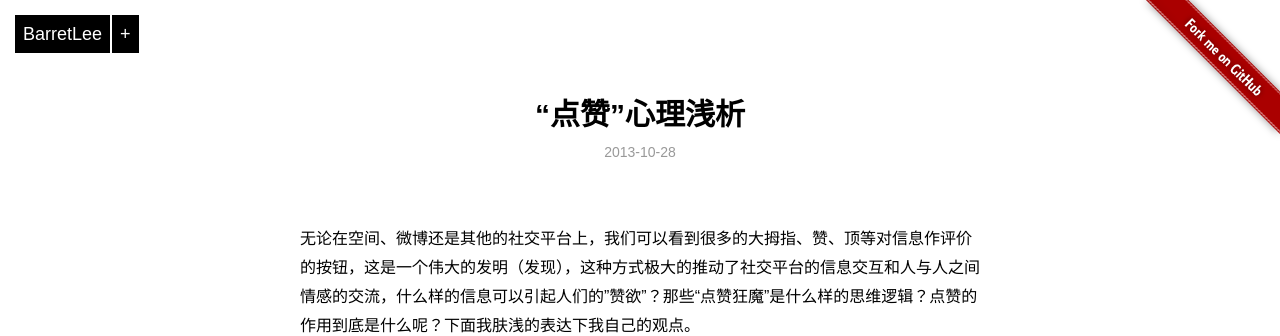
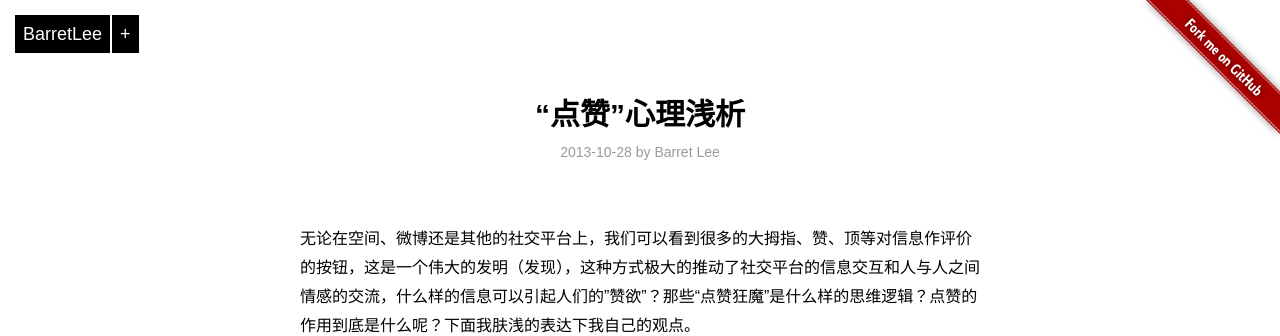
Before and after one commit to hustskyking/hustskyking.github.io, a Jekyll site: the page built from _posts/opinion/2013-10-28-something-in-i-like.md, in a window 1280 px wide. Shown: the top 336 px of the page. Built offline with Jekyll 4.4.1, drawn with Linux system fonts in a browser that asks for light colours; Markdown is read by kramdown in place of the engine named in the settings; comment, search, counter and statistics services are not loaded.

Commit message:
author_name
在config.yml中添加author_name属性

```diff
--- a/_config.yml
+++ b/_config.yml
@@ -8,4 +8,5 @@ permalink: /:title
 title: BarretLee's Blog
 url: barretlee.github.io
 feed: /atom.xml
+author_name: Barret Lee
 author_info: <a href="http://barretlee.github.io">BarretLee</a>
--- a/_layouts/post.html
+++ b/_layouts/post.html
@@ -5,7 +5,7 @@ layout: page
 
 <div class="entry">
     <h1 class="entry-title"><a href="{{ page.url }}" title="{{ page.title }}">{{ page.title }}</a></h1>
-    <p class="entry-date">{{ page.date|date:"%Y-%m-%d" }}</p>
+    <p class="entry-date">{{ page.date|date:"%Y-%m-%d" }} by {{ site.author_name }}</p>
     {{ content }}
 
     <!--转载声明-->
```
